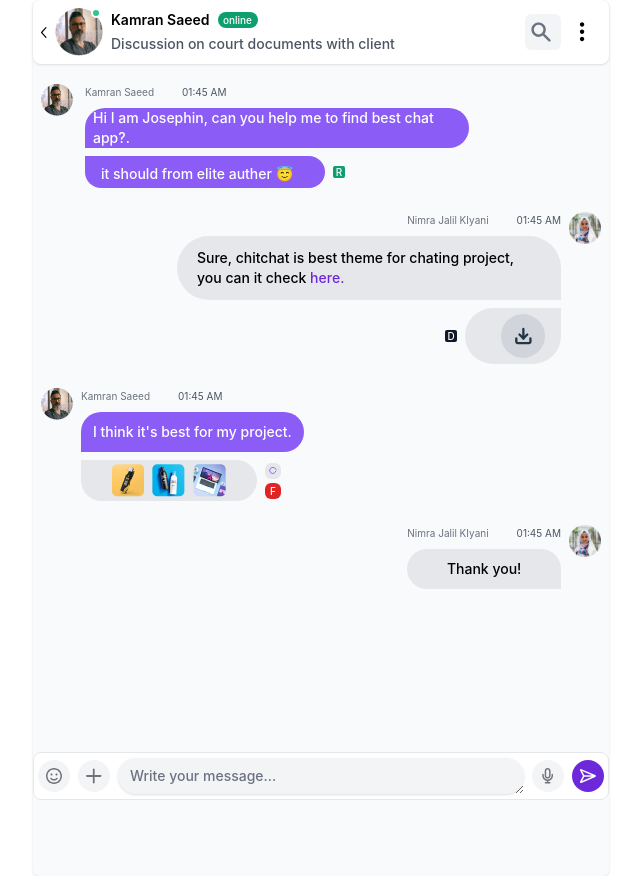
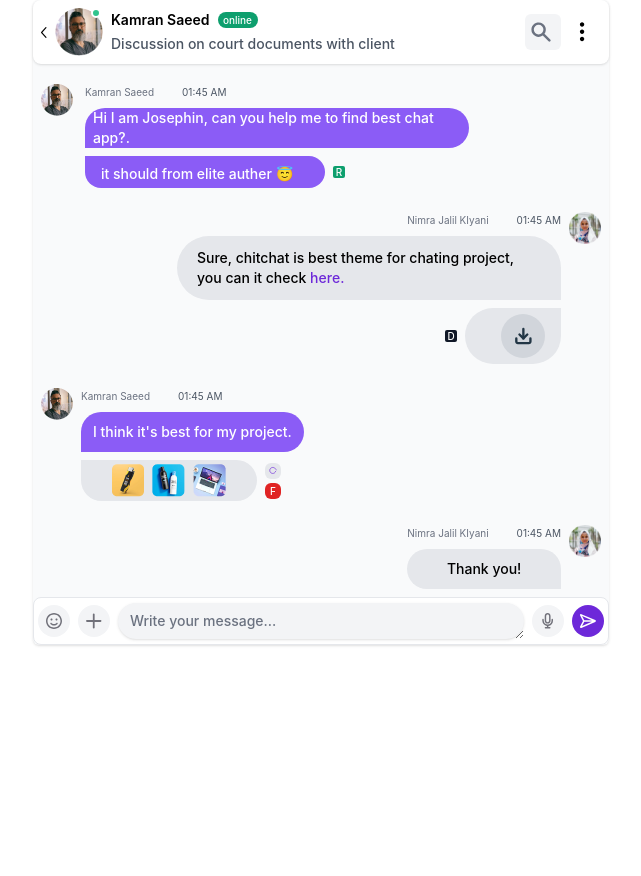
Before and after one commit to waqas662218/wooqlaw, a website: page public/conversation.html in a window 1280 px wide. Shown: the whole page, without its empty margins (319-960 px from the left). After the commit the page ends 800 px from the top, so only its background shows below. Drawn offline with nearby package versions, Linux system fonts and the light colour scheme; a web font is replaced by a local one.

Commit message:
conversation

```diff
--- a/public/conversation.html
+++ b/public/conversation.html
@@ -65,7 +65,7 @@
                 </a>
             </div>
         </div>
-        <div class="flex flex-col h-screen justify-between">
+        <div class="flex flex-col">
         <div class="flex flex-col p-2 gap-6 scroll-my-6">
             <!-- kamran saeed -->
             <div class="flex gap-1 md:gap-3">
```
